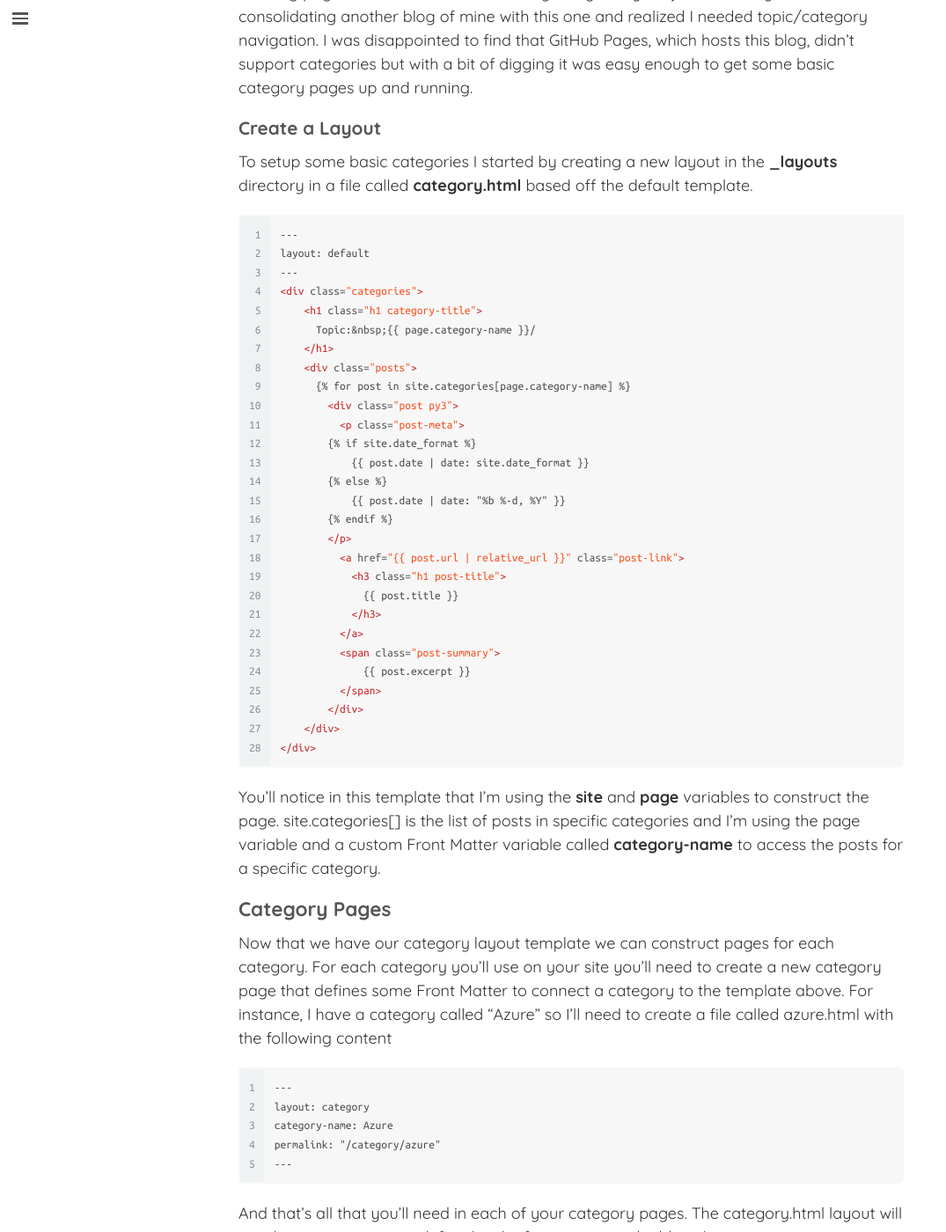
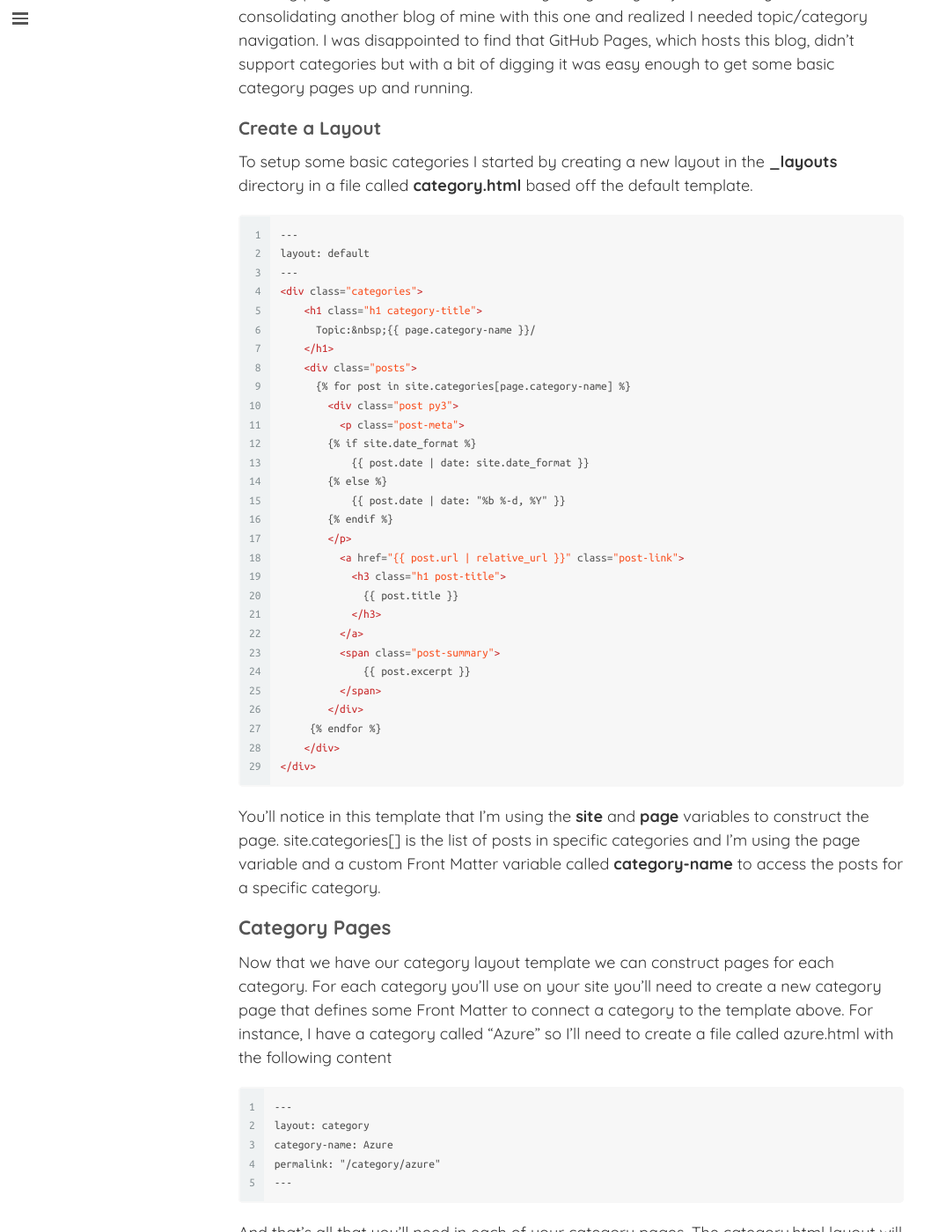
Before and after one commit to brentmcconnell/brentmcconnell.github.io, a Jekyll site: the page built from _posts/2020-03-11-jekyll-categories.md, in a window 1280 px wide and 1400 px high, scrolled down 622 px. Shown: the whole window at 88% size, without its empty margins (0-1075 px from the left). Built offline with Jekyll 4.4.1, drawn with Linux system fonts in a browser that asks for light colours; nearby versions of some CDN libraries; comment, search, counter and statistics services are not loaded.

Commit message:
Update 2020-03-11-jekyll-categories.md
Fix missing end to `for` loop.

```diff
--- a/_posts/2020-03-11-jekyll-categories.md
+++ b/_posts/2020-03-11-jekyll-categories.md
@@ -60,6 +60,7 @@ layout: default
               {{ post.excerpt }}
           </span>
         </div>
+     {% endfor %}
     </div>
 </div>
 {% endraw %}
```
